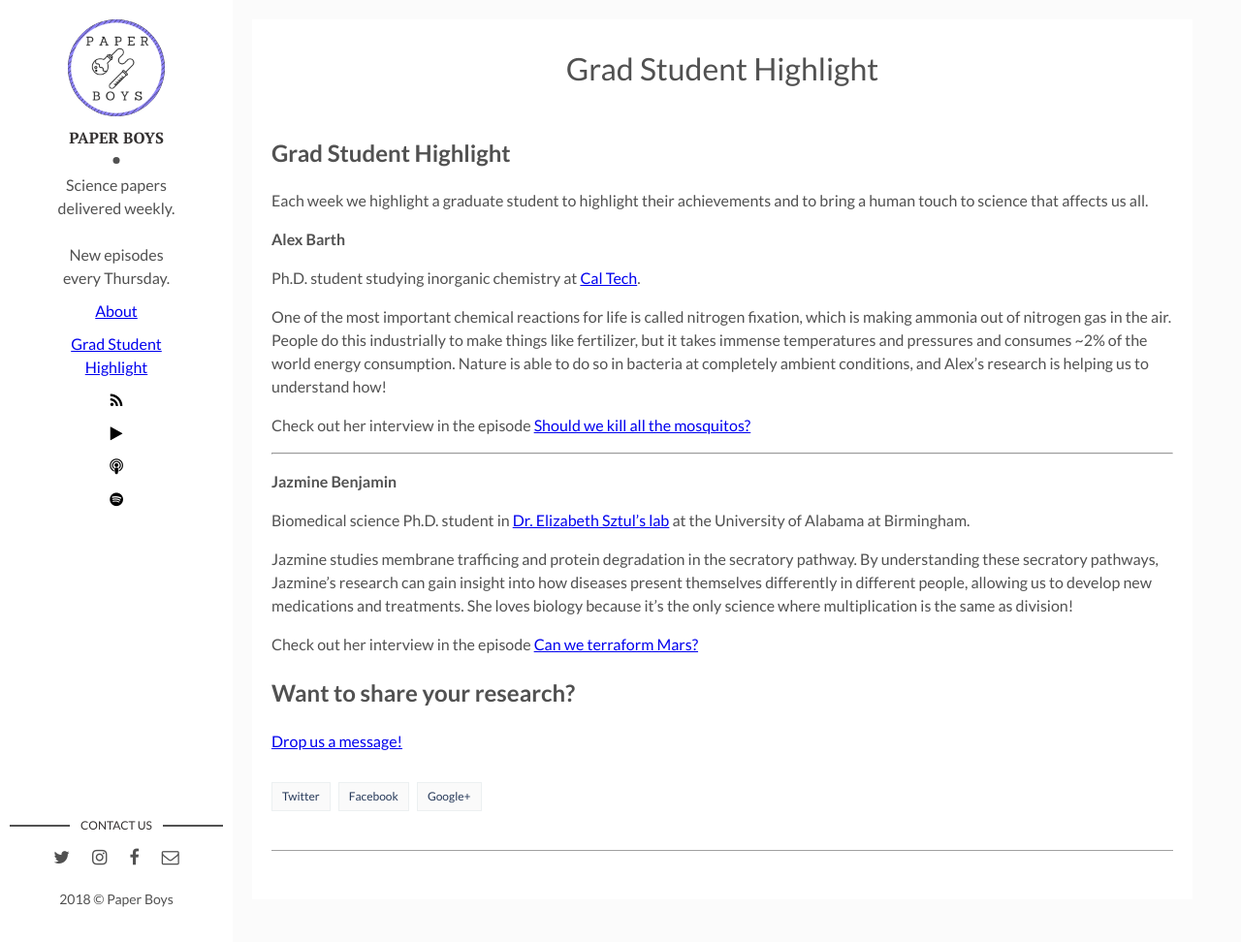
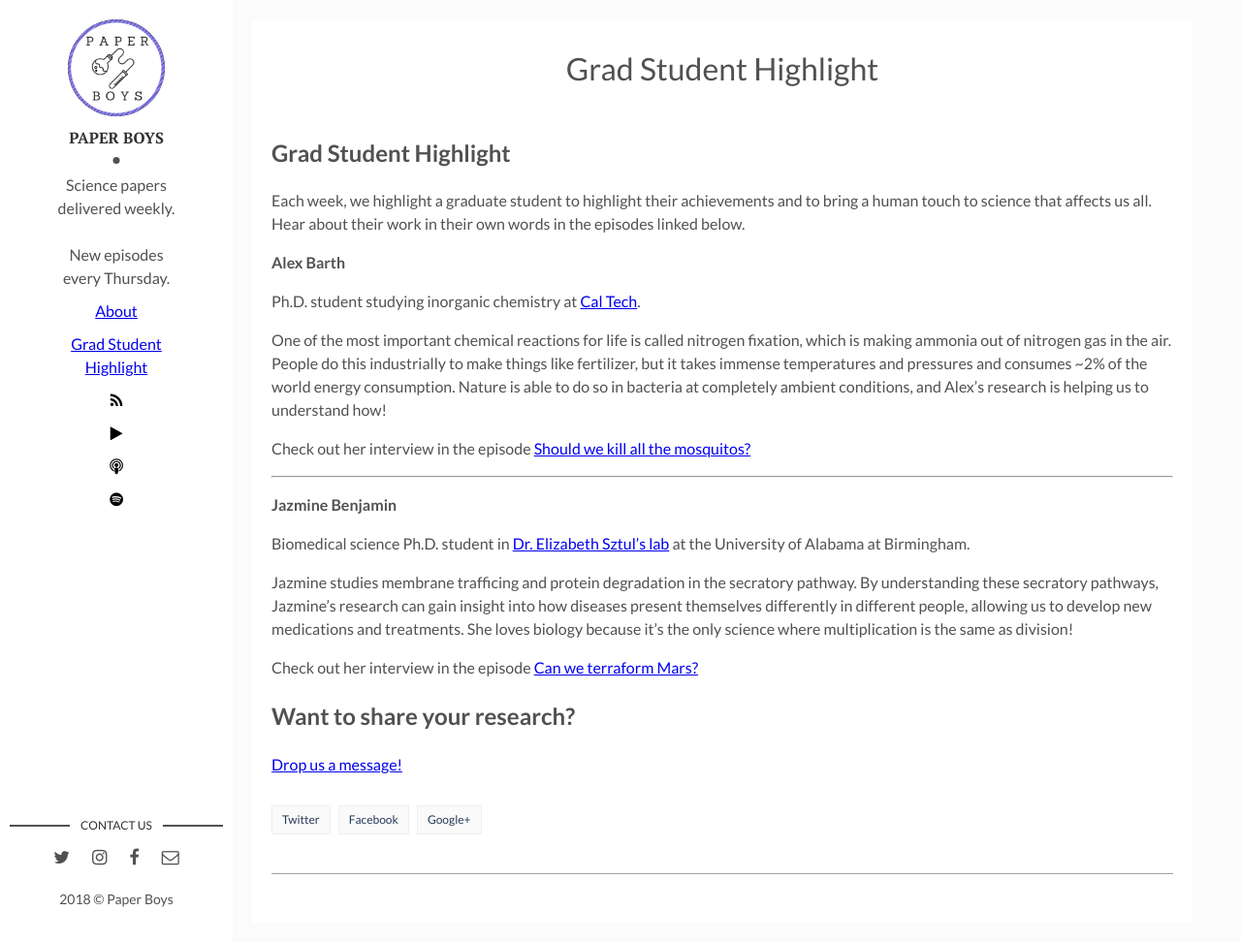
Before and after one commit to paperboyspodcast/paperboyspodcast.github.io, a Jekyll site: the page built from gradhighlight.md, in a window 1280 px wide and 972 px high. Shown: the whole window at 97% size. Built offline with Jekyll 4.4.1, drawn with Linux system fonts in a browser that asks for light colours; comment, search, counter and statistics services are not loaded.

Commit message:
Update gradhighlight.md

```diff
--- a/gradhighlight.md
+++ b/gradhighlight.md
@@ -5,7 +5,7 @@
 ---
 
 ## Grad Student Highlight
-Each week we highlight a graduate student to highlight their achievements and to bring a human touch to science that affects us all.
+Each week, we highlight a graduate student to highlight their achievements and to bring a human touch to science that affects us all. Hear about their work in their own words in the episodes linked below.
 
 
 **Alex Barth**
```
